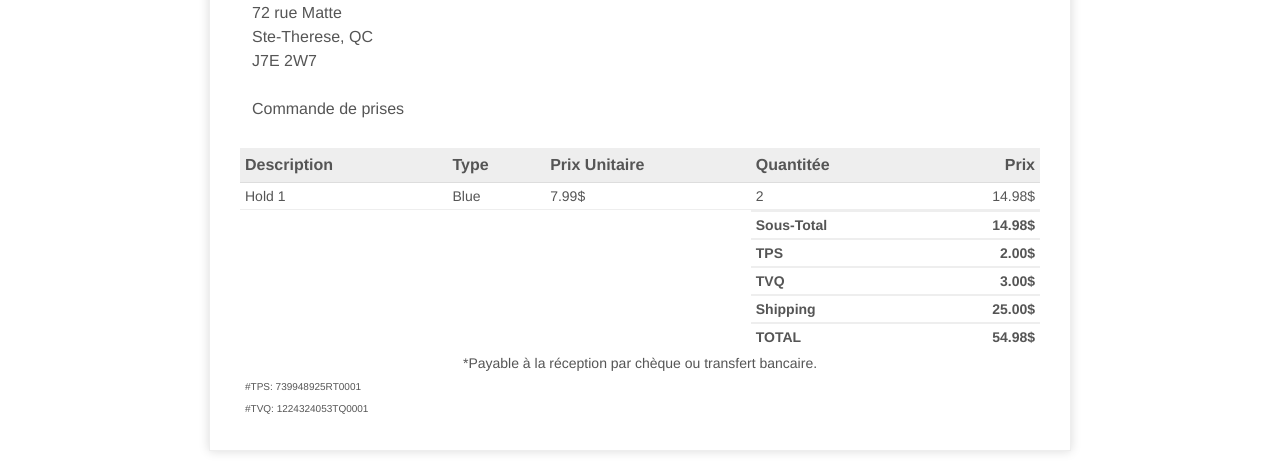
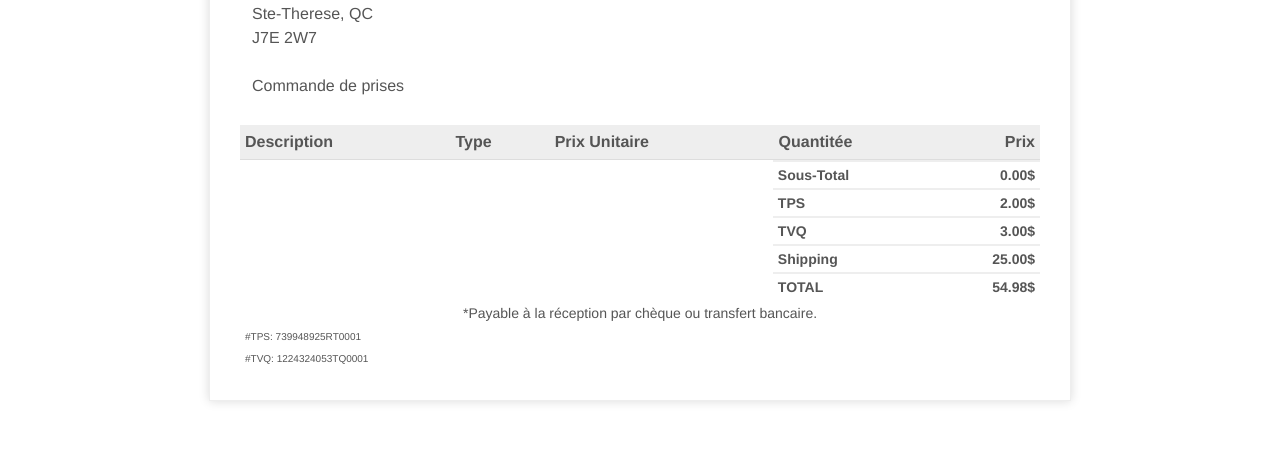
Before and after one commit to micktousignant/InvoiceGenerator, a plain HTML site: page index.html in a window 1280 px wide. Shown: the part 326-800 px from the top of the page. Drawn offline with Linux system fonts and the light colour scheme.

Commit message:
Calculate sous total

```diff
--- a/index.html
+++ b/index.html
@@ -47,7 +47,7 @@
                     <table>
                         <tr>
                             <td width="50%">
-                                <img src="images/Logo.jpg" width="100%" alt="Mf Logo"> <br>
+                                <img src="images/Logo.jpg" width="75%" alt="Mf Logo"> <br>
                                 <b>Movement Factory Inc.</b><br>
                                 72 rue Matte<br>
                                 Ste-Therese, QC<br>
@@ -67,7 +67,8 @@
                     </table>
                 </td>
             </tr>
-
+        </table>
+        <table id="InvoiceItemRows" cellpadding="0" cellspacing="0">
             <tr class="heading">
                 <td>
                     Description
@@ -89,40 +90,20 @@
                     Prix
                 </td>
             </tr>
-                <tr class="item">
-                    <td>
-                        Hold 1
-                    </td>
-
-                    <td>
-                        Blue
-                    </td>
-
-                    <td>
-                        7.99$
-                    </td>
-
-                    <td>
-                        2
-                    </td>
-
-                    <td>
-                        14.98$
-                    </td>
-                </tr>
-
+        </table>
+        <table cellpadding="0" cellspacing="0">
             <tr class="total">
                 <td></td>
                 <td></td>
                 <td></td>
                 <td>Sous-Total</td>
 
-                <td>
-                   14.98$
+                <td id="SousTotalText">
+                   0.00$
                 </td>
             </tr>
             <tr class="total">
-                <td></td>
+                <td width="50%"></td>
                 <td></td>
                 <td></td>
                 <td>TPS</td>
--- a/main.js
+++ b/main.js
@@ -6,6 +6,17 @@ function ChangeInvoiceNumber(event) {
 function ChangeInvoiceDate(event) {
   event.preventDefault();
   InvoiceDate.innerHTML = event.target.DateText.value;
+}
+
+function AddItemToInvoice(event) {
+  event.preventDefault();
+  let ItemTotalPrice = parseFloat(event.target.ItemPrice.value) * parseFloat(event.target.ItemQantity.value);
+  console.log(InvoiceItemRows.innerHTML += "<tr class=\"item\"><td>" + event.target.ItemName.value +
+                                           "</td><td>" + event.target.ItemType.value +
+                                           "</td><td>" + event.target.ItemPrice.value + "$" +
+                                           "</td><td>" + event.target.ItemQantity.value +
+                                           "</td><td>" + (ItemTotalPrice).toFixed(2) + "$</td></tr>");
+  SousTotalText.innerHTML = (parseFloat(SousTotalText.innerHTML) + ItemTotalPrice).toFixed(2);
 }
 
 document.addEventListener("DOMContentLoaded", function() {
@@ -17,4 +28,8 @@ document.addEventListener("DOMContentLoaded", function() {
   testerDate.addEventListener("submit", function(event) {
     ChangeInvoiceDate(event);
   });
+  let testerAddItem = document.querySelector("#AddItemForm");
+  testerAddItem.addEventListener("submit", function(event) {
+    AddItemToInvoice(event);
+  });
 });
```
